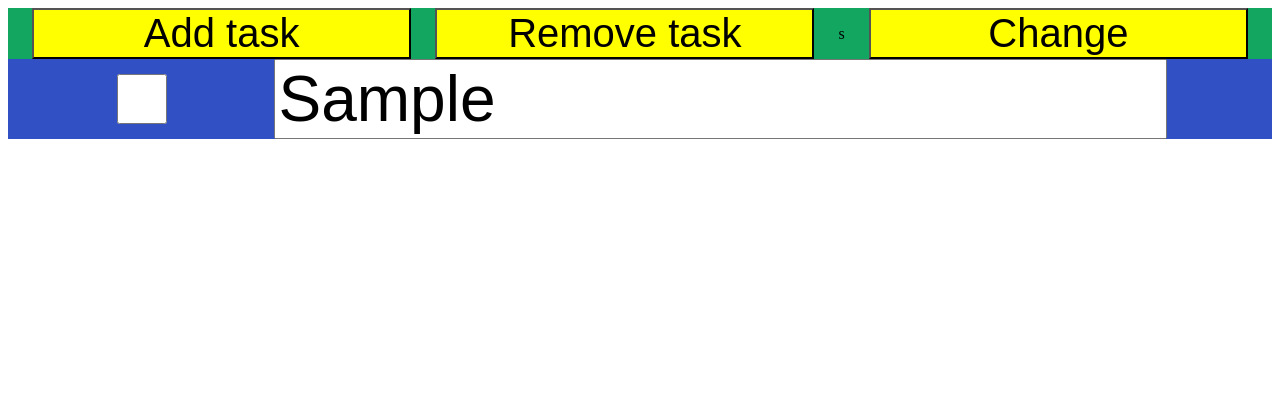
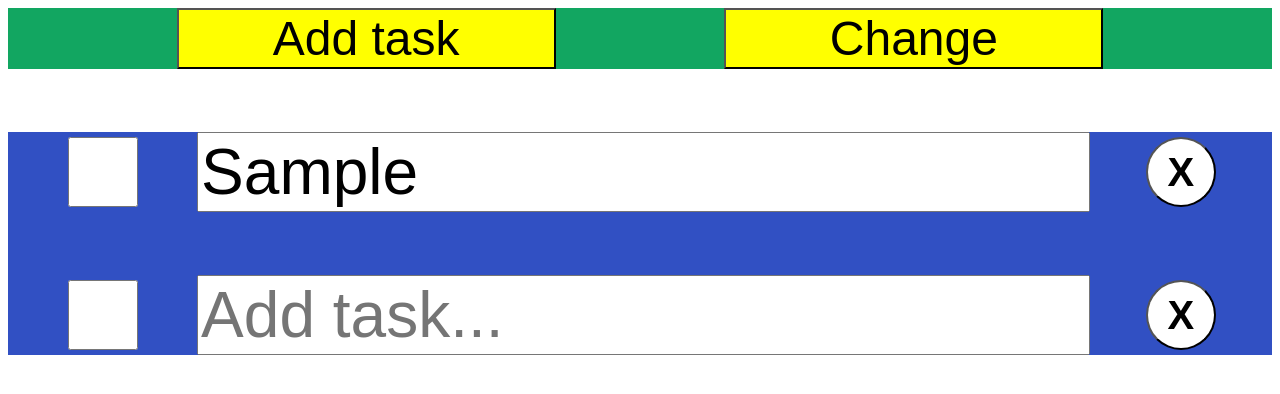
Before and after one commit to DavidPavic/to-do-list, a plain HTML site: page index.html in a window 1280 px wide. Both pictures are taken after typing "Sample" into the empty fields and a click on the button "Add task". Drawn offline with Linux system fonts and the light colour scheme.

Commit message:
Functionality

```diff
--- a/app.js
+++ b/app.js
@@ -0,0 +1,34 @@
+const addBtn = document.getElementById("addBtn");
+const bgChangeBtn = document.getElementById("bgChange");
+
+const content = document.getElementById("tasks");
+
+function Functionality() {
+    let container = document.createElement("div");
+    let checkbox = document.createElement("input");
+    let text = document.createElement("input");
+    let rmvBtn = document.createElement("button");
+
+    checkbox.setAttribute("type", "checkbox");
+    text.setAttribute("type", "text");
+    text.setAttribute("placeholder", "Add task...");
+    rmvBtn.innerHTML = "X";
+
+    checkbox.classList.add("check");
+    text.classList.add("txt");
+    container.classList.add("task");
+    rmvBtn.classList.add("rmvBtn");
+    container.style.marginTop = "5%";
+
+    container.appendChild(checkbox);
+    container.appendChild(text);
+    container.appendChild(rmvBtn);
+
+    content.appendChild(container);
+
+    rmvBtn.addEventListener('click', function() {
+        rmvBtn.parentNode.style.display = "none";
+    });
+}
+
+addBtn.addEventListener('click', Functionality);
--- a/index.html
+++ b/index.html
@@ -9,14 +9,14 @@
 
     <body>
         <section class="btns">
-            <button>Add task</button>
-            <button>Remove task</button>s
-            <button>Change</button>
+            <button id="addBtn">Add task</button>
+            <button id="bgBtn">Change</button>
         </section>
-        <section class="content">
+        <section class="content" id="tasks">
             <div class="task">
-                <input type="checkbox">
-                <input type="text" placeholder="Add task...">
+                <input type="checkbox" class="check">
+                <input type="text" placeholder="Add task..." class="txt">
+                <button id="removeBtn" class="rmvBtn">X</button>
             </div>
         </section>
     </body>
--- a/sass_index.sass
+++ b/sass_index.sass
@@ -7,7 +7,7 @@ html
     width: 30%
     height: auto
     background-color: yellow
-    font-size: 2.5rem
+    font-size: 3rem
 
 /* MOBILE DESIGN */
 
@@ -26,6 +26,7 @@ html
     @include btn-design
 
 .content
+    margin-top: 5%
     background-color: colors.$secondary-color
     flex-direction: column
     justify-content: space-evenly
@@ -39,10 +40,16 @@ html
     justify-content: space-evenly
     align-items: center
 
-.content .task input[type="text"]
+.task .rmvBtn, .task .check
+    width: 70px
+    height: 70px
+
+.task .rmvBtn
+    background-color: white
+    border-radius: 50%
+    font-size: 2.5rem
+    font-weight: bold
+
+.txt
     width: 70%
     font-size: 4rem
-
-.content .task input[type="checkbox"]
-    width: 50px
-    height: 50px
```
Also changed, not shown: sass_index.css, 1 other file.
